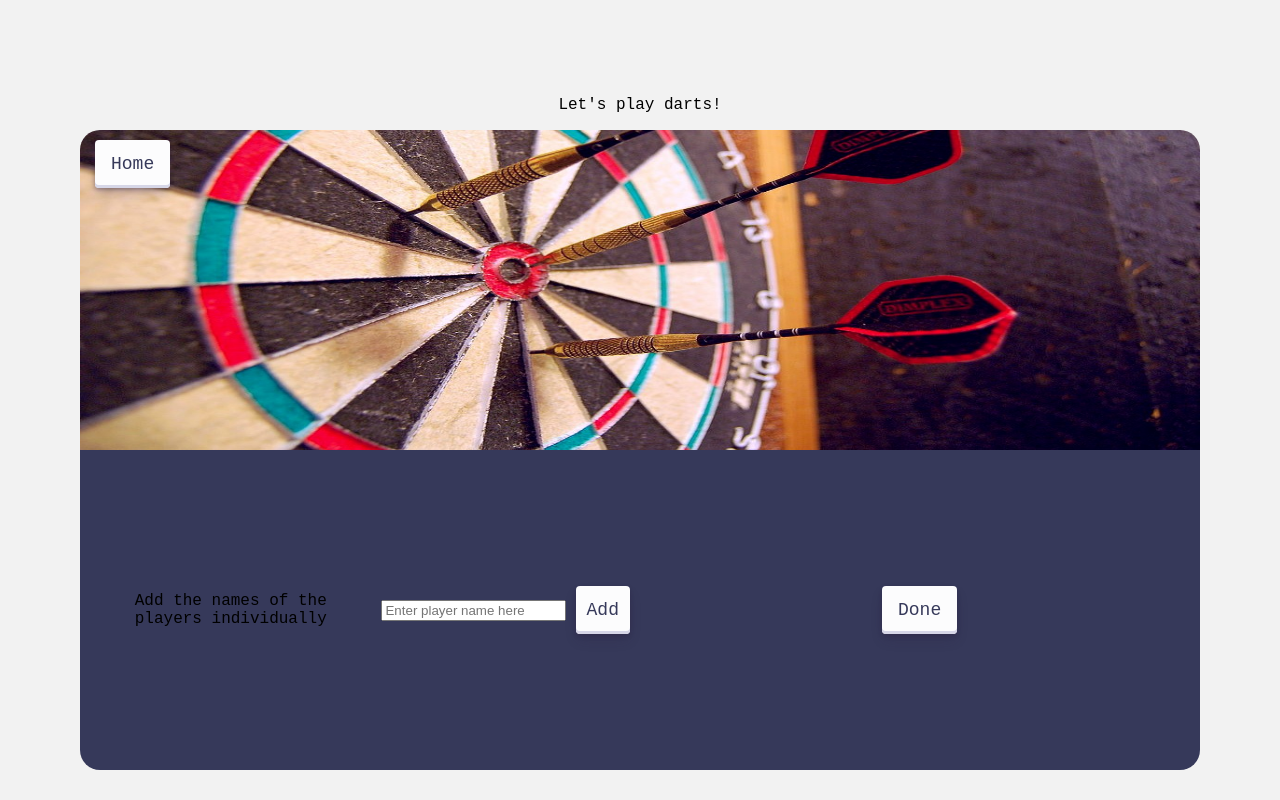
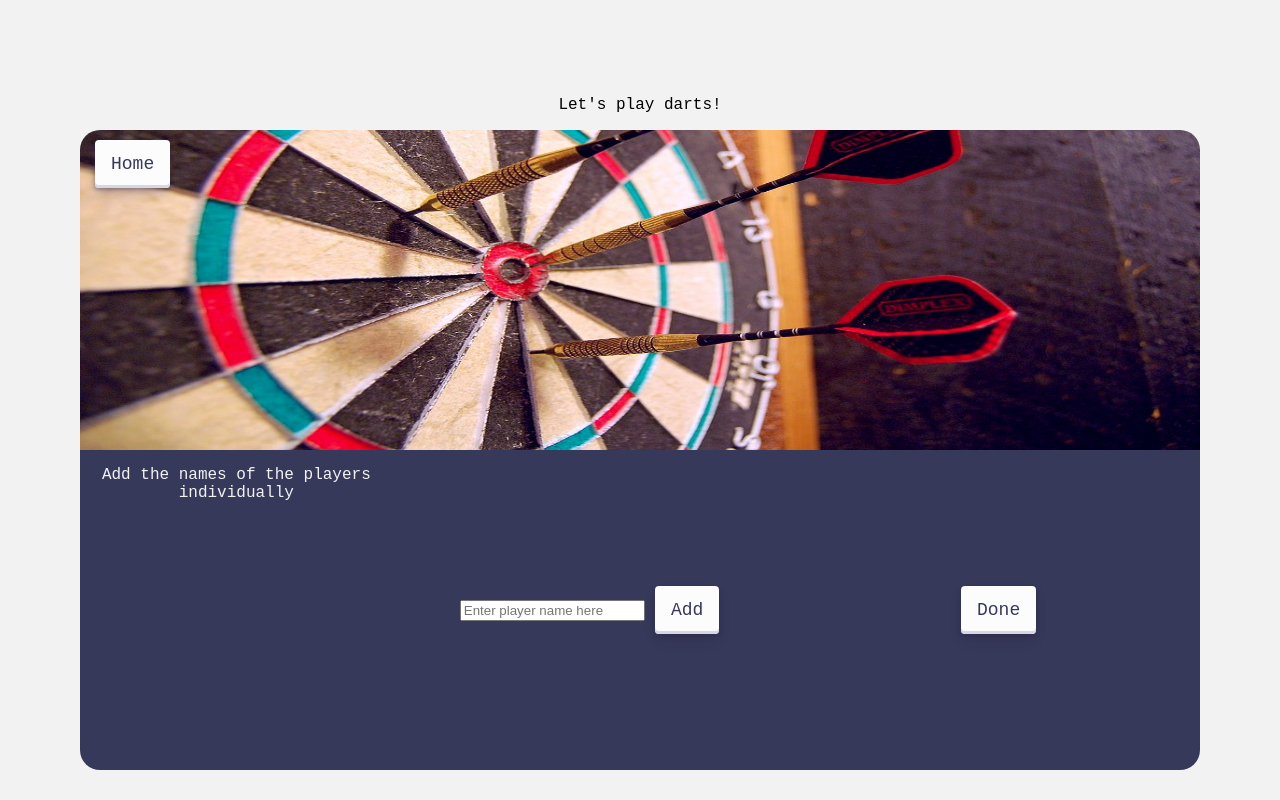
Before and after one commit to GrePaw/AngPyDarts, an Angular app: page /playersinfo in a window 1280 px wide. Built offline with nearby package versions, Linux system fonts and the light colour scheme.

Commit message:
playerdata and playerinfo restructured.

```diff
--- a/src/app/playersinfo/playerdata.module.ts
+++ b/src/app/playersinfo/playerdata.module.ts
@@ -20,7 +20,7 @@ export class Playerdata {
       this.longav = loav;
       this.activeP = aP;
       this.numberThrows = nT;
-      this.attendedGames = attG;
+      this.attendedGames= attG;
     }
 
 
--- a/src/app/playersinfo/playersinfo.component.css
+++ b/src/app/playersinfo/playersinfo.component.css
@@ -98,6 +98,9 @@
       border-bottom-right-radius: 20px;
       display: flex;
       background-color: #36395A;
+      display: flex; /* so that I'm able to center the labels*/
+      flex-direction: row;
+      color: #f2f2f2
 }
 
 
--- a/src/app/playersinfo/playersinfo.component.html
+++ b/src/app/playersinfo/playersinfo.component.html
@@ -101,10 +101,12 @@
         </div>
     </div>
     <div class="lower-data">
-
+        <div>
+            <p *ngIf="alldonevariable == false">Add the names of the players individually</p>
+        </div>
         <div *ngIf="alldonevariable == false"  class="split-screen">
             <div *ngIf="counter < 4" class="left-side">
-                <p>Add the names of the players individually</p>
+
                 <input type="text" placeholder="Enter player name here" #box>
 
                 <button class="button-30" role="button" (click)="getVal(box.value)">Add</button>
```
